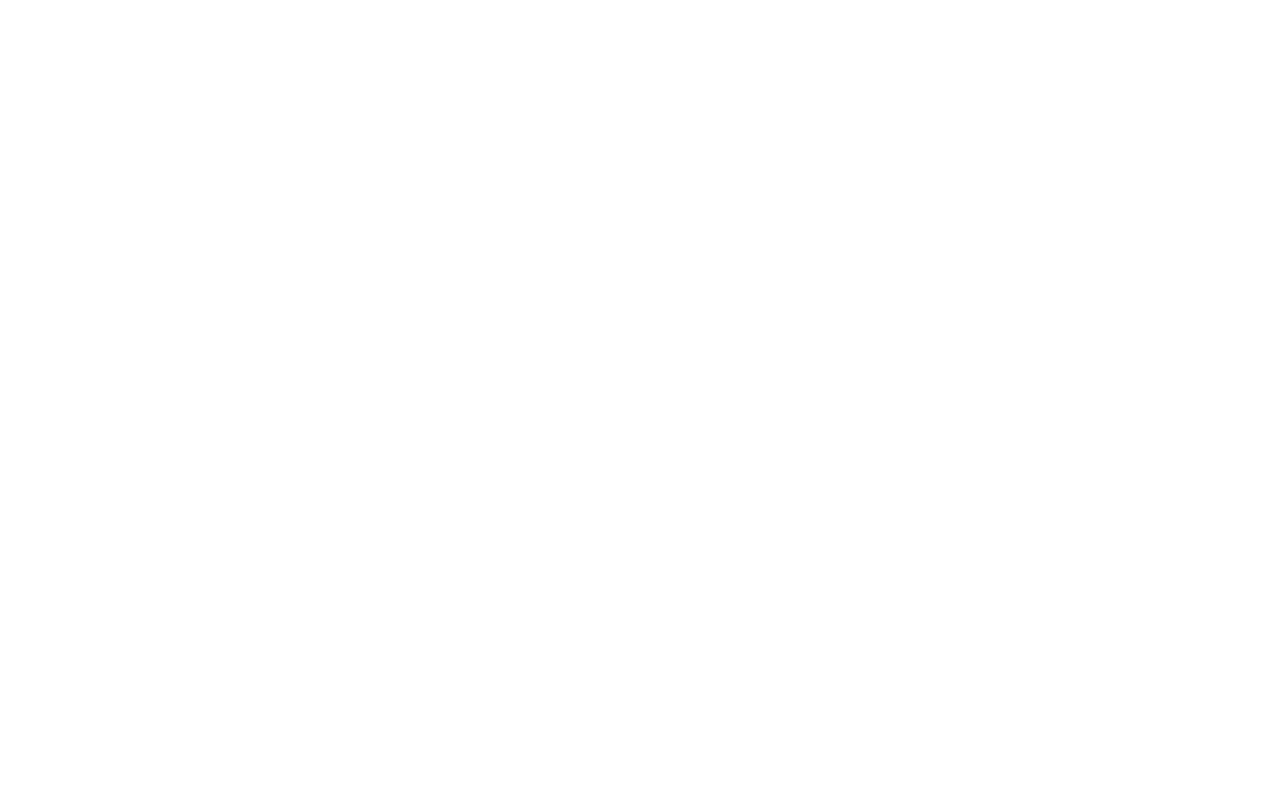
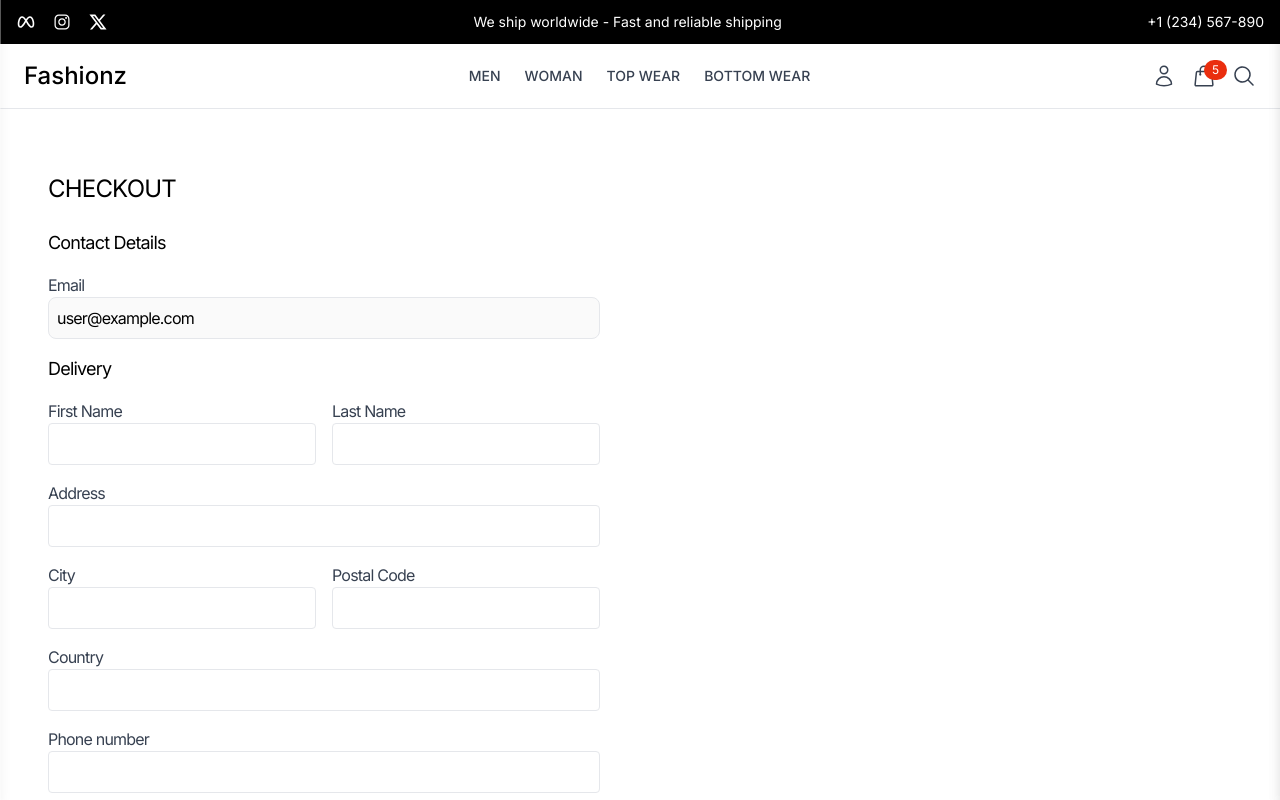
Before and after one commit to Kenn1314/Fashionz_, a React (Vite) app in the folder frontend/: page /checkout in a window 1280 px wide. Before the commit this address had no page. Shown: the top 800 px of the page. Built offline with nearby package versions, Linux system fonts and the light colour scheme.

Commit message:
Update, doing checkout page, 1% lets get it !!!

```diff
--- a/frontend/src/App.jsx
+++ b/frontend/src/App.jsx
@@ -7,6 +7,7 @@
 import Profile from "./pages/Profile";
 import CollectionPage from "./pages/CollectionPage";
 import ProductDetails from "./components/Products/ProductDetails";
+import Checkout from "./pages/Checkout";
 
 const App = () => {
   return (
@@ -21,6 +22,7 @@
           <Route element={<Profile />} path="profile" />
           <Route element={<CollectionPage />} path="collections/:collection" />
           <Route element={<ProductDetails />} path="product/:id" />
+          <Route element={<Checkout />} path="checkout" />
         </Route>
         {/* Admin page layout */}
         <Route>
--- a/frontend/src/components/Layout/CartDrawer.jsx
+++ b/frontend/src/components/Layout/CartDrawer.jsx
@@ -1,8 +1,11 @@
 import { useState } from "react";
 import { IoMdClose } from "react-icons/io";
 import CartContent from "../Cart/CartContent";
+import { useNavigate } from "react-router-dom";
 
 const CartDrawer = ({drawerIsOpen, toggleCartDrawer}) => {
+    const navigate = useNavigate();
+
     return (
         <div
             className={`fixed top-0 right-0 w-3/4 sm:w-1/2 md:w-[30rem] h-full bg-white shadow-lg transform transition-transform duration-300 flex flex-col z-50
@@ -26,7 +29,7 @@
             </div>
 
             <div className="p-4 bg-white sticky bottom-0">
-                <button className="w-full bg-black text-white py-3 rounded-lg font-semibold hover:bg-gray-800 transition">
+                <button onClick={() => navigate("checkout")} className="w-full bg-black text-white py-3 rounded-lg font-semibold hover:bg-gray-800 transition">
                     Checkout
                 </button>
                 <p className="text-sm text-gray-700 tracking-tighter mt-2 text-center">
--- /dev/null
+++ b/frontend/src/pages/Checkout.jsx
@@ -0,0 +1,165 @@
+import React, { useState } from 'react'
+import { useNavigate } from "react-router-dom";
+
+const cart = {
+    products: [
+        {
+            name: "Stylish Jacket",
+            size: "M",
+            color: "Black",
+            price: 120,
+            image: "https://picsum.photos/150?random=1"
+        },
+        {
+            name: "Casual Sneakers",
+            size: "42",
+            color: "White",
+            price: 75,
+            image: "https://picsum.photos/150?random=2"
+        }
+    ],
+    totalPrice: 195
+}
+
+const Checkout = () => {
+    const navigate = useNavigate();
+    const [shippingAddress, setShippingAddress] = useState({
+        firstName: "",
+        lastName: "",
+        address: "",
+        city: "",
+        postalCode: "",
+        country: "",
+        phone: "",
+    });
+
+    return (
+        <div className='grid grid-cols-1 lg: grid-cols-2 gap-8 max-w-7xl mx-auto py-10 px-6 tracking-tighter'>
+            {/* Left side */}
+            <div className="bg-white rounded-lg p-6">
+                <h2 className="text-2xl uppercase mb-6">Checkout</h2>
+                <form>
+                    <h3 className='text-lg mb-4'>Contact Details</h3>
+                    <div className="mb-4">
+                        <label className="block text-gray-700">Email</label>
+                        <input type="email" value="user@example.com" className="w-full p-2 border rounded-lg" disabled />
+                    </div>
+                    <h3 className="text-lg mb-4">Delivery</h3>
+                    <div className="grid grid-cols-2 gap-4 mb-4">
+                        <div>
+                            <label className="block text-gray-700">First Name</label>
+                            <input
+                                type="text"
+                                value={shippingAddress.firstName}
+                                className='w-full p-2 border rounded'
+                                required
+                                onChange={(e) => {
+                                    setShippingAddress({
+                                        ...shippingAddress,
+                                        firstName: e.target.value
+                                    })
+                                }}
+                            />
+                        </div>
+                        <div>
+                            <label className="block text-gray-700">Last Name</label>
+                            <input
+                                type="text"
+                                value={shippingAddress.lastName}
+                                className='w-full p-2 border rounded'
+                                required
+                                onChange={(e) => {
+                                    setShippingAddress({
+                                        ...shippingAddress,
+                                        lastName: e.target.value
+                                    })
+                                }}
+                            />
+                        </div>
+                    </div>
+                    <div className="mb-4">
+                        <label className='block text-gray-700'>Address</label>
+                        <input
+                            type="text"
+                            value={shippingAddress.address}
+                            onChange={(e) => {
+                                setShippingAddress({
+                                    ...shippingAddress,
+                                    address: e.target.value
+                                })
+                            }}
+                            className='w-full p-2 border rounded'
+                            required
+                        />
+                    </div>
+                    <div className='mb-4 grid grid-cols-2 gap-4'>
+                        <div>
+                            <label className="block text-gray-700">City</label>
+                            <input
+                                type="text"
+                                value={shippingAddress.city}
+                                className='w-full p-2 border rounded'
+                                required
+                                onChange={(e) => {
+                                    setShippingAddress({
+                                        ...shippingAddress,
+                                        city: e.target.value
+                                    })
+                                }}
+                            />
+                        </div>
+                        <div>
+                            <label className="block text-gray-700">Postal Code</label>
+                            <input
+                                type="text"
+                                value={shippingAddress.postalCode}
+                                className='w-full p-2 border rounded'
+                                required
+                                onChange={(e) => {
+                                    setShippingAddress({
+                                        ...shippingAddress,
+                                        postalCode: e.target.value
+                                    })
+                                }}
+                            />
+                        </div>
+                    </div>
+                    <div className="mb-4">
+                        <label className='block text-gray-700'>Country</label>
+                        <input
+                            type="text"
+                            value={shippingAddress.country}
+                            onChange={(e) => {
+                                setShippingAddress({
+                                    ...shippingAddress,
+                                    country: e.target.value
+                                })
+                            }}
+                            className='w-full p-2 border rounded'
+                            required
+                        />
+                    </div>
+                    <div className="mb-4">
+                        <label className='block text-gray-700'>Phone number</label>
+                        <input
+                            type="text"
+                            value={shippingAddress.phone}
+                            onChange={(e) => {
+                                setShippingAddress({
+                                    ...shippingAddress,
+                                    phone: e.target.value
+                                })
+                            }}
+                            className='w-full p-2 border rounded'
+                            required
+                        />
+                    </div>
+                </form>
+            </div>
+
+            {/* Right side */}
+        </div>
+    )
+}
+
+export default Checkout
```
